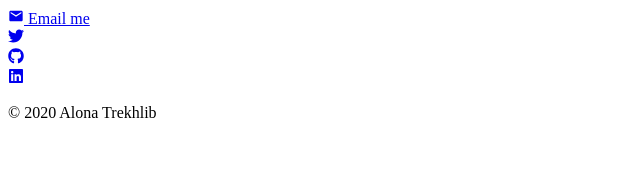
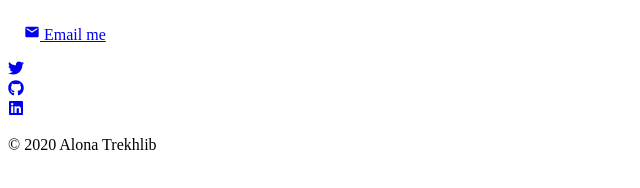
Before and after one commit to trekhleb123/portfolio, a Gatsby site: page /footer in a window 1280 px wide. Shown: the whole page, without its empty margins (0-640 px from the left). Built offline with nearby package versions, Linux system fonts and the light colour scheme; Gatsby itself is replaced by a stand-in of ours.

Commit message:
fixed email me

```diff
--- a/src/pages/footer.js
+++ b/src/pages/footer.js
@@ -5,7 +5,7 @@ import { MdMail } from "react-icons/md"
 export default function Footer() {
   return (
     <div className="footer">
-      <div>
+      <div style={{ padding: "1rem" }}>
         <a href="mailto:trekhleb.al@gmail.com" target="_blank">
           <MdMail style={{ fontSize: "1rem" }} /> <span>Email me</span>
         </a>
```
